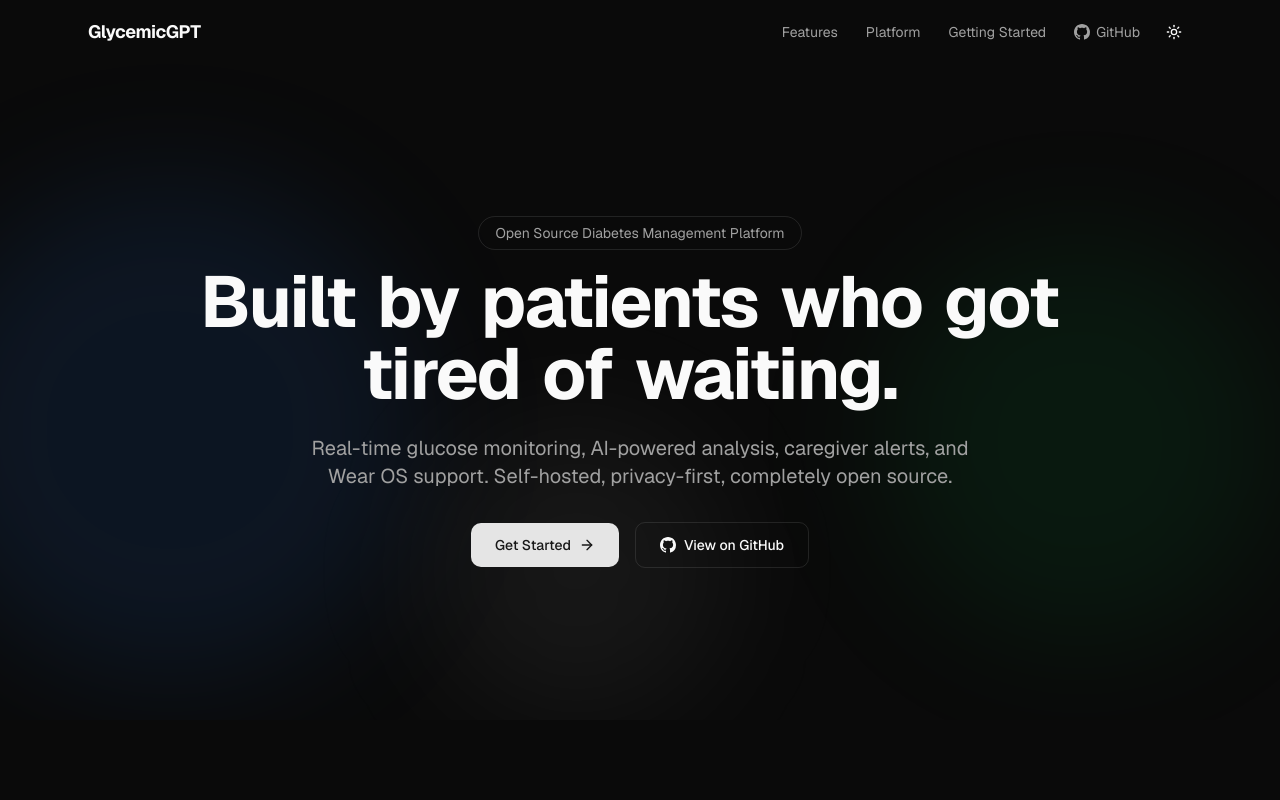
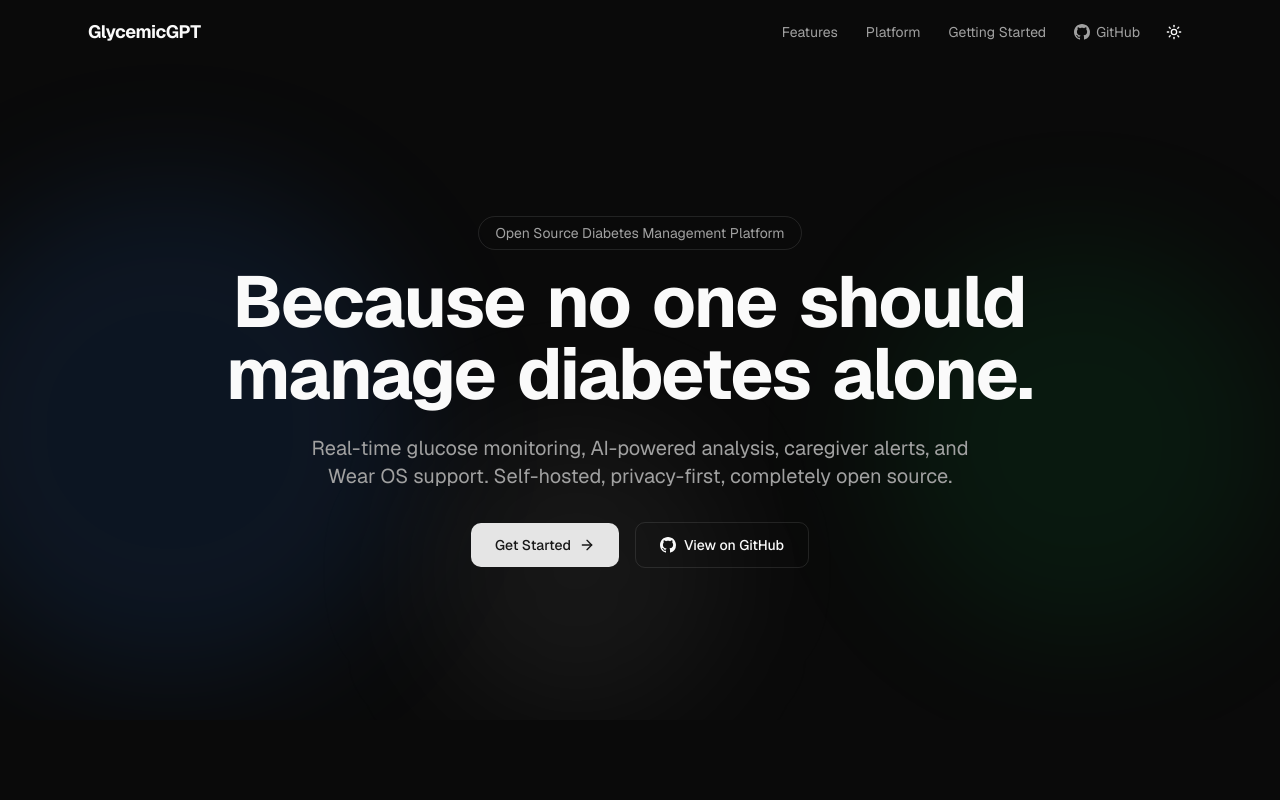
Before and after one commit to GlycemicGPT/website, a Next.js app: page / in a window 1280 px wide. Shown: the top 800 px of the page. Built offline with nearby package versions, Linux system fonts and the light colour scheme.

Commit message:
chore: update platform slogan
Because no one should manage diabetes alone.

```diff
--- a/src/app/layout.tsx
+++ b/src/app/layout.tsx
@@ -16,11 +16,11 @@
 export const metadata: Metadata = {
   title: "GlycemicGPT - Open Source Diabetes Management Platform",
   description:
-    "Built by patients who got tired of waiting. Real-time glucose monitoring, AI-powered analysis, caregiver alerts, and Wear OS support. Self-hosted, privacy-first, open source.",
+    "Because no one should manage diabetes alone. Real-time glucose monitoring, AI-powered analysis, caregiver alerts, and Wear OS support. Self-hosted, privacy-first, open source.",
   openGraph: {
     title: "GlycemicGPT - Open Source Diabetes Management Platform",
     description:
-      "Built by patients who got tired of waiting. Real-time glucose monitoring, AI-powered analysis, caregiver alerts, and Wear OS support.",
+      "Because no one should manage diabetes alone. Real-time glucose monitoring, AI-powered analysis, caregiver alerts, and Wear OS support.",
     url: "https://glycemicgpt.org",
     siteName: "GlycemicGPT",
     type: "website",
--- a/src/components/footer.tsx
+++ b/src/components/footer.tsx
@@ -9,7 +9,7 @@
           <div className="space-y-3">
             <h3 className="text-lg font-bold">GlycemicGPT</h3>
             <p className="text-sm text-muted-foreground">
-              Built by patients who got tired of waiting.
+              Because no one should manage diabetes alone.
             </p>
           </div>
 
--- a/src/components/sections/hero.tsx
+++ b/src/components/sections/hero.tsx
@@ -4,7 +4,7 @@
 import { ArrowRight } from "lucide-react";
 import { GitHubIcon } from "@/components/icons";
 
-const words = "Built by patients who got tired of waiting.".split(" ");
+const words = "Because no one should manage diabetes alone.".split(" ");
 
 export function HeroSection() {
   const prefersReducedMotion = useReducedMotion();
```
